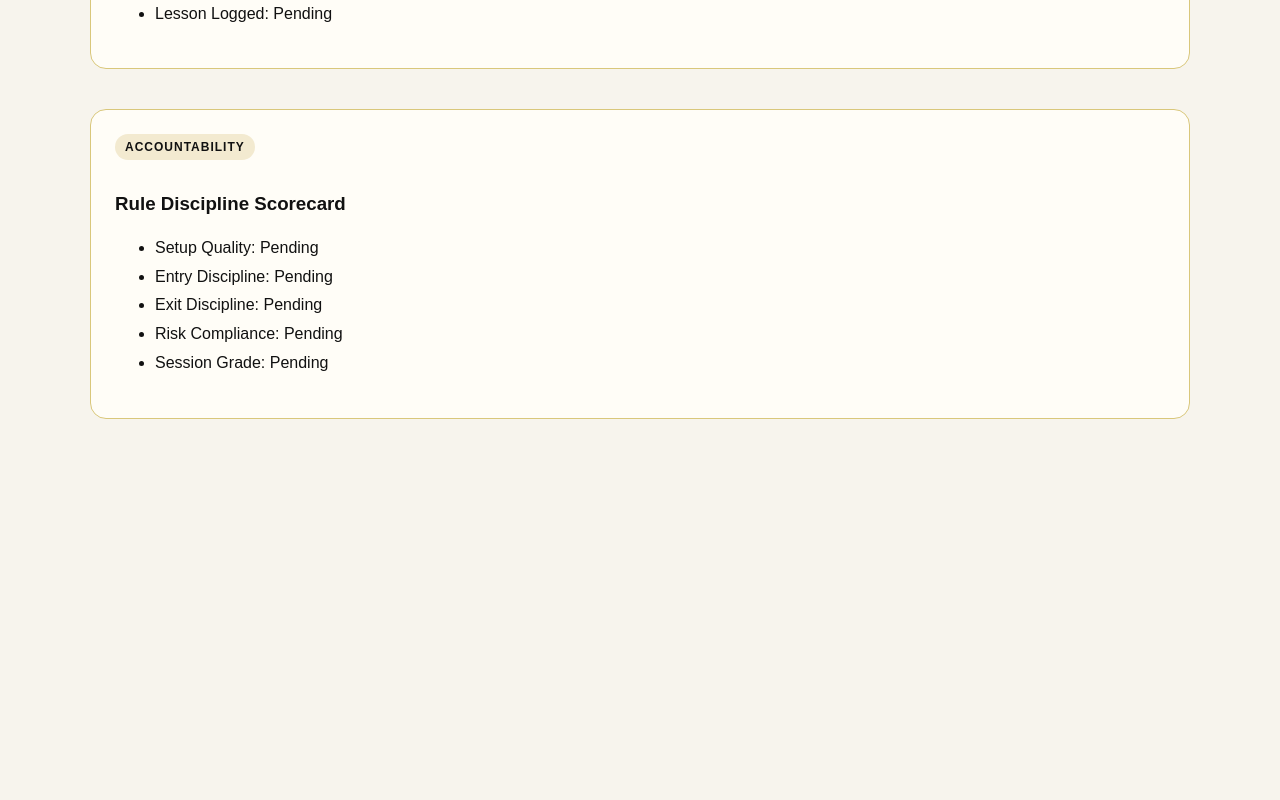
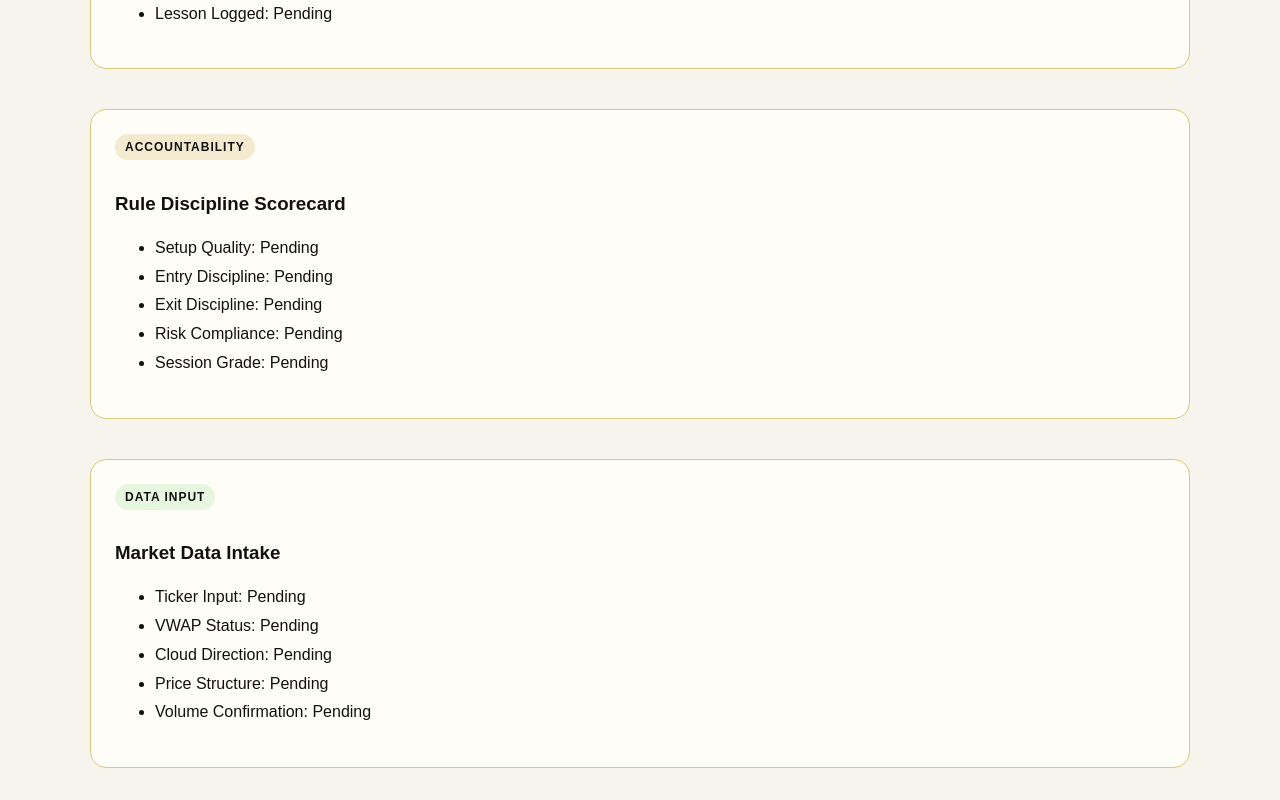
Before and after one commit to 1anointedradio-maker/elharvest-web, a Next.js app: page / in a window 1280 px wide. Shown: the part 6869-7669 px from the top of the page. Before the commit the page ends 7320 px from the top, so only its background shows below. Built offline with nearby package versions, Linux system fonts and the light colour scheme.

Commit message:
Add market data intake section with styling

```diff
--- a/app/page.jsx
+++ b/app/page.jsx
@@ -680,7 +680,40 @@ export default function Home() {
     <li>Session Grade: Pending</li>
   </ul>
 </section>
+      <section
+  style={{
+    marginTop: "40px",
+    background: "#fffdf7",
+    border: "1px solid #d9c77b",
+    borderRadius: "16px",
+    padding: "24px",
+  }}
+>
+  <div
+    style={{
+      display: "inline-block",
+      fontSize: "12px",
+      fontWeight: "bold",
+      letterSpacing: "1px",
+      padding: "6px 10px",
+      borderRadius: "999px",
+      background: "#e7f7df",
+      marginBottom: "14px",
+    }}
+  >
+    DATA INPUT
+  </div>
 
+  <h3>Market Data Intake</h3>
+
+  <ul style={{ lineHeight: "1.8" }}>
+    <li>Ticker Input: Pending</li>
+    <li>VWAP Status: Pending</li>
+    <li>Cloud Direction: Pending</li>
+    <li>Price Structure: Pending</li>
+    <li>Volume Confirmation: Pending</li>
+  </ul>
+</section>
     </main>
   );
 }
```
